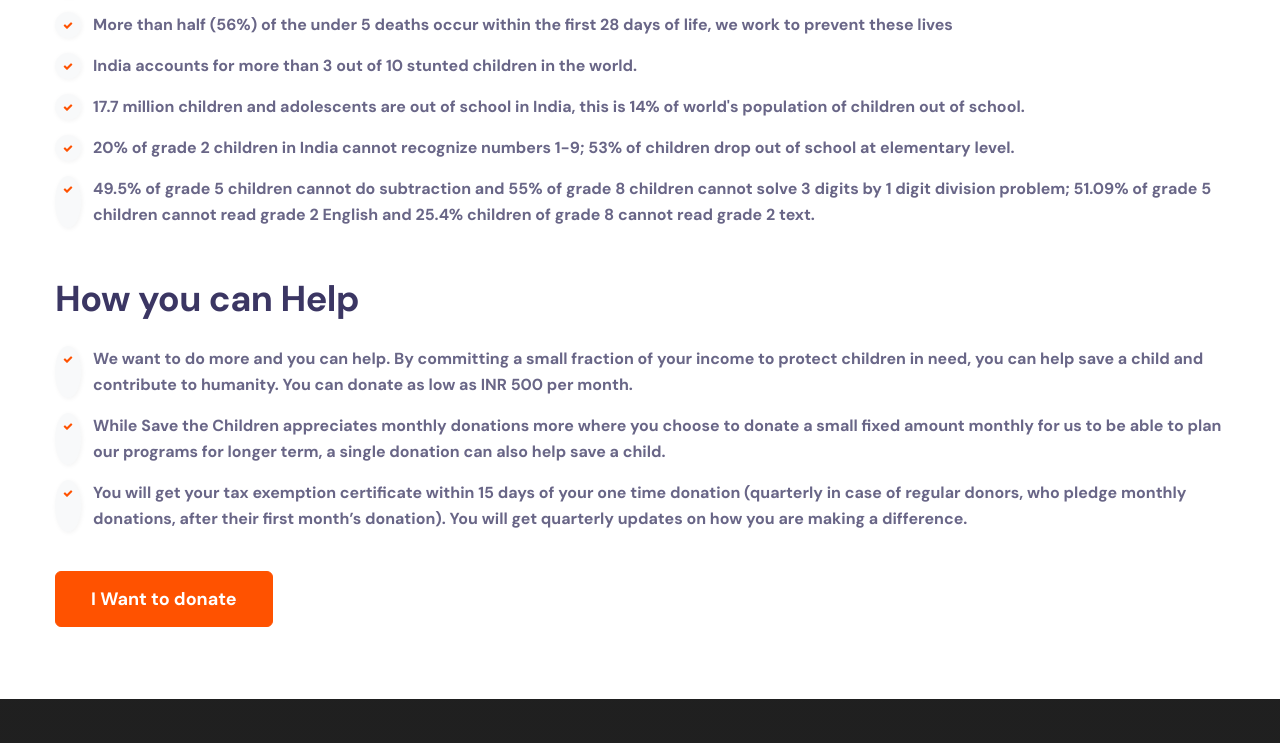
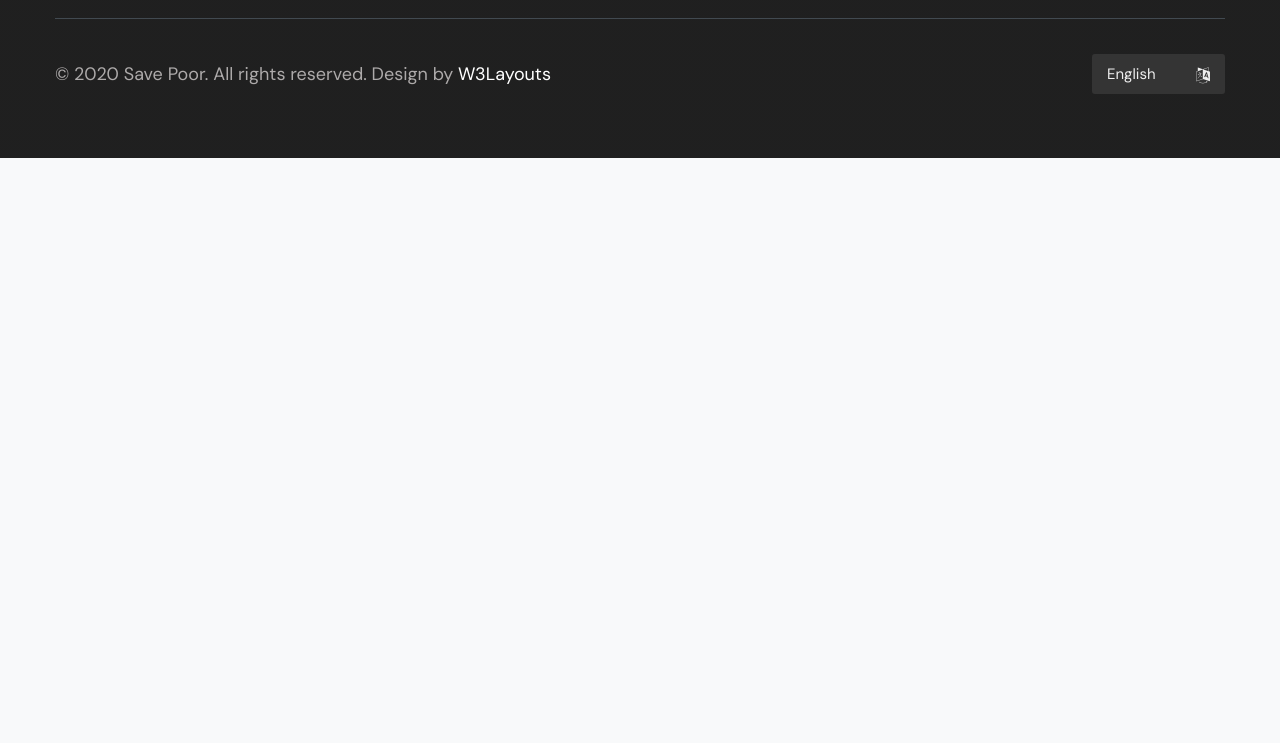
Before and after one commit to Adinathpatil6245/swapnilpatilcharitabletrust, a plain HTML site: page events.html in a window 1280 px wide. Shown: the part 4754-5497 px from the top of the page. After the commit the page ends 4912 px from the top, so only its background shows below. Drawn offline with Linux system fonts and the light colour scheme.

Commit message:
Update events.html

```diff
--- a/events.html
+++ b/events.html
@@ -429,7 +429,7 @@ Author URL: http://w3layouts.com
     </div>
 </div>
 <!--/causes-sec-->
-<section class="w3l-aboutblock2" id="story">
+<!-- <section class="w3l-aboutblock2" id="story">
     <div class="py-5">
         <div class="container py-lg-4 py-md-3">
             <div class="cwp4-two">
@@ -475,7 +475,7 @@ Author URL: http://w3layouts.com
             </div>
         </div>
     </div>
-</section>
+</section> -->
 
 <!-- footer 14 -->
 <div class="w3l-footer-main">
```
